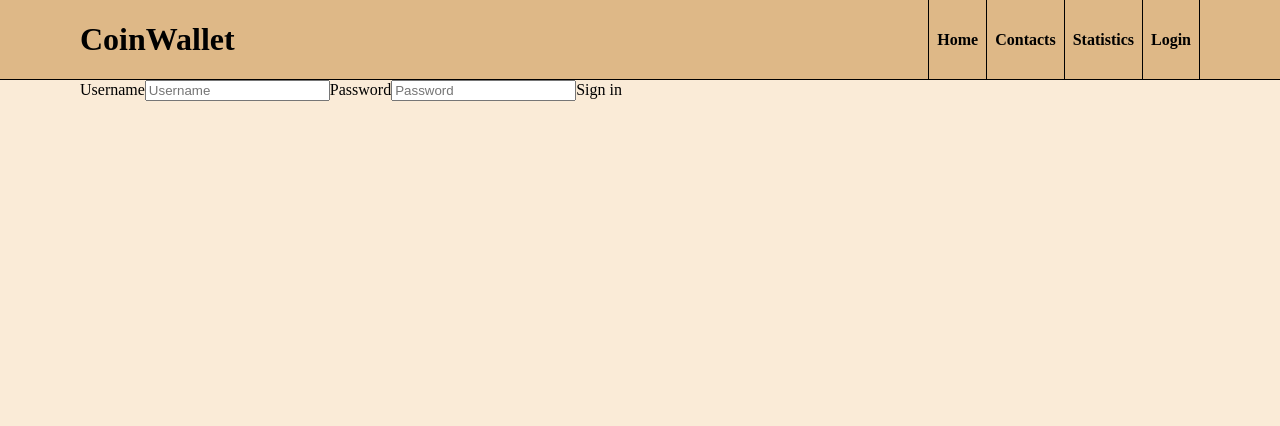
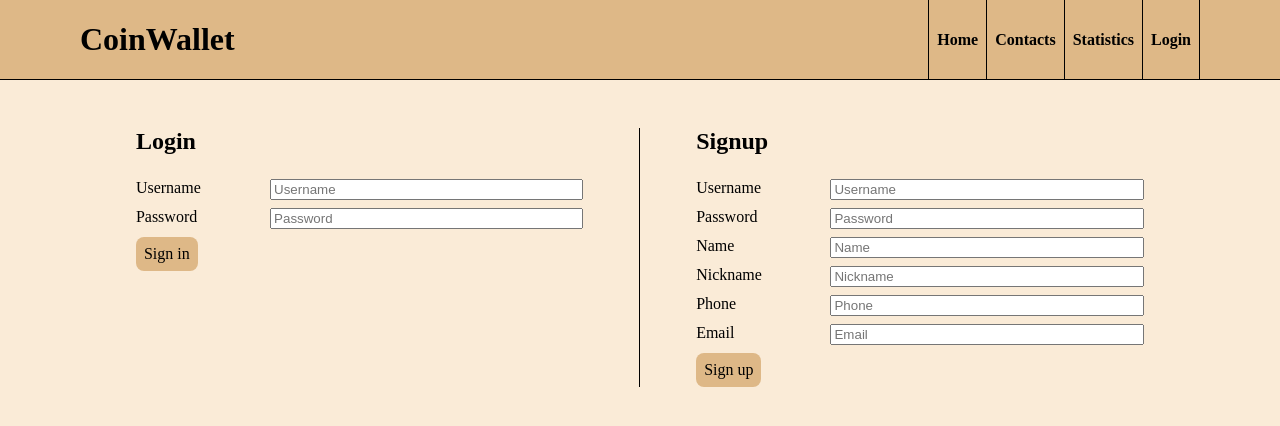
Before and after one commit to NeverWane/CoinWallet, a React (Vite) app: page /#/login in a window 1280 px wide. Shown: the top 426 px of the page. Built offline with nearby package versions, Linux system fonts and the light colour scheme.

Commit message:
add signup

```diff
--- a/src/assets/styles/App.scss
+++ b/src/assets/styles/App.scss
@@ -7,4 +7,5 @@
 @import url('./pages/_ContactIndex.scss');
 @import url('./pages/_ContactDetails.scss');
 @import url('./pages/_Statistics.scss');
+@import url('./pages/_LoginSignup.scss');
 @import url('./cmps/_AppHeader.scss');
--- /dev/null
+++ b/src/assets/styles/pages/_LoginSignup.scss
@@ -0,0 +1,34 @@
+.login-signup {
+
+    label {
+        display: grid;
+        grid-template-columns: auto 70%;
+        grid-auto-flow: column;
+        height: fit-content;
+        justify-content: space-between;
+    }
+
+    .btn-sign {
+        justify-self: start;
+        background-color: burlywood;
+        border-radius: 0.5rem;
+        height: fit-content;
+        padding: 0.5rem;
+    }
+
+    .login-form,
+    .signup-form {
+        h2 {
+            margin-block-end: 1rem;
+        }
+
+        grid-auto-rows: max-content;
+        margin-block: 3rem;
+        padding-inline: 10%;
+        row-gap: 0.5rem;
+    }
+
+    .signup-form {
+        border-inline-start: 1px solid black;
+    }
+}
--- a/src/pages/LoginSignup.jsx
+++ b/src/pages/LoginSignup.jsx
@@ -1,7 +1,7 @@
 import { useEffect } from "react"
 import { userService } from "../services/user.service"
 import { useNavigate } from "react-router-dom"
-import { loadUser } from "../store/actions/user.actions"
+import { addUser, loadUser, login } from "../store/actions/user.actions"
 import { useSelector } from "react-redux"
 export default function LoginSignup() {
     const user = useSelector(state => state.userModule.user)
@@ -17,20 +17,32 @@ export default function LoginSignup() {
         ev.preventDefault()
         const data = Object.fromEntries(new FormData(ev.target))
         try {
-            const userId = await userService.login(data)
-            if (userId) {
-                await loadUser(userId)
+            await login(data)
+        } catch (err) {
+            throw err
+        }
+    }
+
+    async function onSignup(ev) {
+        ev.preventDefault()
+        const data = Object.fromEntries(new FormData(ev.target))
+        try {
+            let user = { ...userService.getEmptyUser(), ...data }
+            user = await addUser(user)
+            if (user) {
+                await login(user)
             } else {
-                alert('Username and/or password incorrect!')
+                alert('Username already taken!')
             }
-        } catch(err) {
+        } catch (err) {
             throw err
         }
     }
 
     return (
-        <section className="login-signup" onSubmit={onSignin}>
-            <form className="login-form">
+        <section className="login-signup grid column">
+            <form className="login-form grid" onSubmit={onSignin}>
+                <h2>Login</h2>
                 <label>
                     Username
                     <input type="text" placeholder="Username" name="username" />
@@ -39,7 +51,35 @@ export default function LoginSignup() {
                     Password
                     <input type="password" placeholder="Password" name="password" />
                 </label>
-                <button>Sign in</button>
+                <button className="btn btn-sign">Sign in</button>
+            </form>
+            <form className="signup-form grid" onSubmit={onSignup}>
+                <h2>Signup</h2>
+                <label>
+                    Username
+                    <input type="text" required={true} placeholder="Username" name="username" />
+                </label>
+                <label>
+                    Password
+                    <input type="password" required={true} placeholder="Password" name="password" />
+                </label>
+                <label>
+                    Name
+                    <input type="name" required={true} placeholder="Name" name="name" />
+                </label>
+                <label>
+                    Nickname
+                    <input type="nickname" required={true} placeholder="Nickname" name="nickname" />
+                </label>
+                <label>
+                    Phone
+                    <input type="phone" required={true} placeholder="Phone" name="phone" />
+                </label>
+                <label>
+                    Email
+                    <input type="email" required={true} placeholder="Email" name="email" />
+                </label>
+                <button className="btn btn-sign">Sign up</button>
             </form>
         </section>
     )
--- a/src/services/user.service.js
+++ b/src/services/user.service.js
@@ -65,6 +65,10 @@ async function query(filterBy = gFilterBy) {
             const regex = new RegExp(filterBy.txt, 'i')
             users = users.filter(user => regex.test(user.name) || regex.test(user.phone) || regex.test(user.email))
         }
+        if (filterBy.username) {
+            const regex = new RegExp(filterBy.username, 'i')
+            users = users.filter(user => regex.test(user.username))
+        }
     }
     return users
 }
@@ -78,16 +82,17 @@ function remove(userId) {
     return storageService.remove(USER_KEY, userId)
 }
 
-function save(user) {
+async function save(user) {
     if (user._id) {
         return storageService.put(USER_KEY, user)
     } else {
-        return storageService.post(USER_KEY, user)
+        const users = await query({ username: user.username })
+        return (!users.length) && (await storageService.post(USER_KEY, user))
     }
 }
 
 function getEmptyUser(name = '', email = '', phone = '') {
-    return { _id: '', name, email, phone }
+    return { _id: '', username: '', password: '', name, nickname: '', email, phone, coins: 100, contacts: [], moves: [] }
 }
 
 function getFilterBy() {
--- a/src/store/actions/user.actions.js
+++ b/src/store/actions/user.actions.js
@@ -23,6 +23,27 @@ export async function loadUser(userId) {
             user
         }
         store.dispatch(action)
+    } catch (err) {
+        throw err
+    }
+}
+
+export async function addUser(user) {
+    try {
+        return await userService.save(user)
+    } catch (err) {
+        throw err
+    }
+}
+
+export async function login(user) {
+    try {
+        const userId = await userService.login(user)
+        if (userId) {
+            await loadUser(userId)
+        } else {
+            alert('Username and/or password incorrect!')
+        }
     } catch (err) {
         throw err
     }
```
